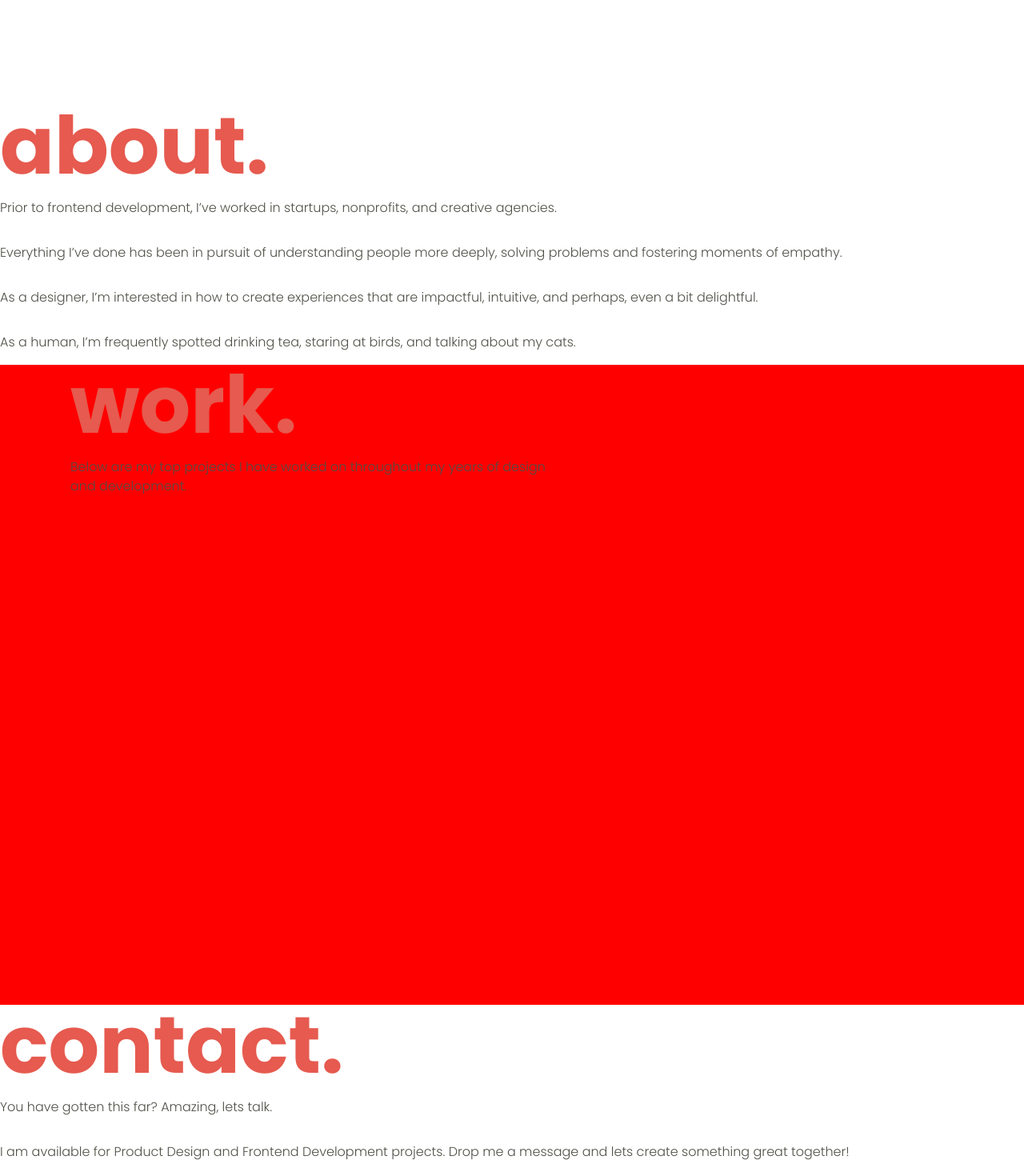
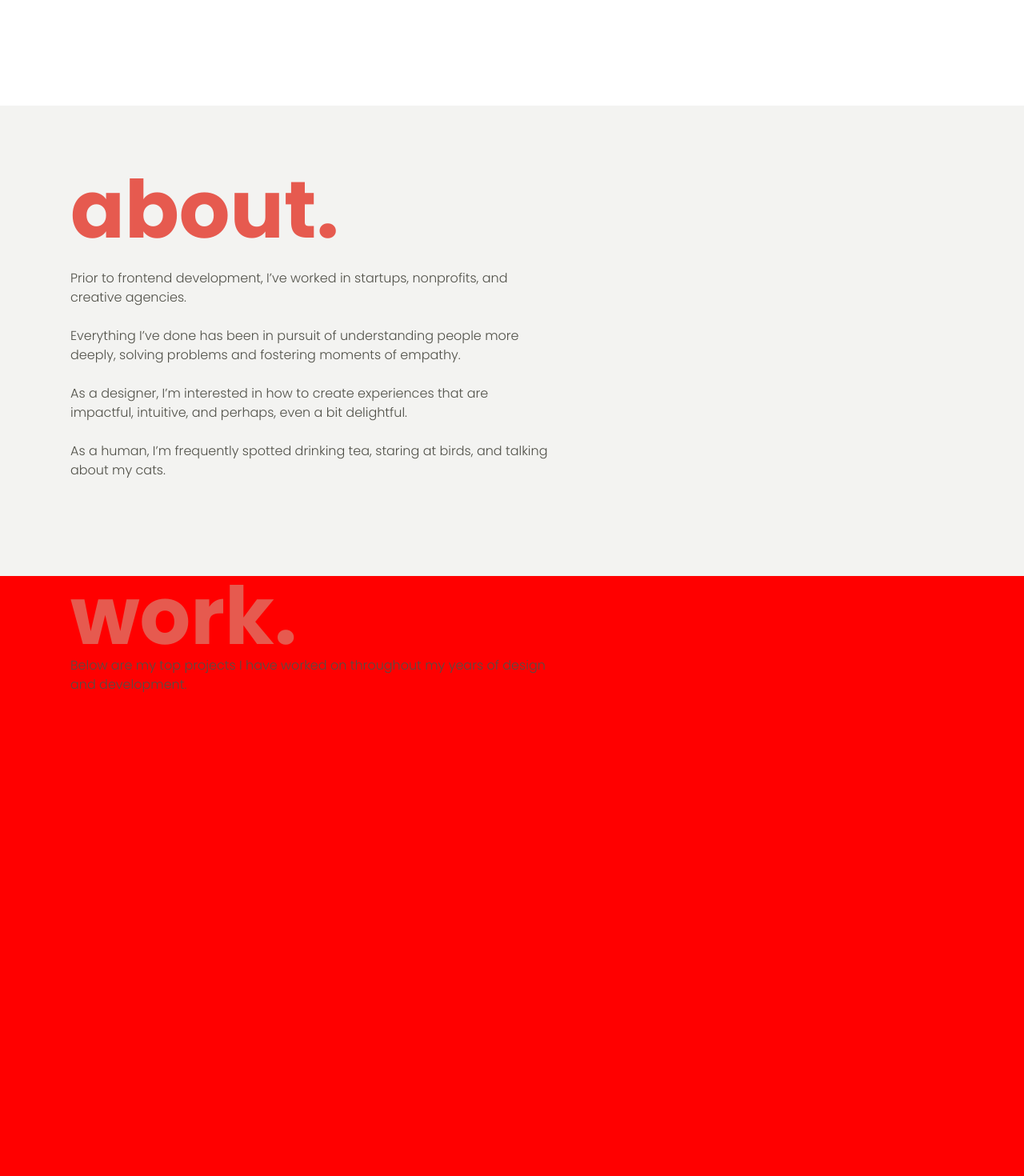
Before and after one commit to MagdK/portfolio_nextjs, a Next.js app: page / in a window 1280 px wide. Shown: the part 740-2210 px from the top of the page at 80% size. Built offline with nearby package versions, Linux system fonts and the light colour scheme.

Commit message:
Add styling to about and contact sections

```diff
--- a/components/about.module.scss
+++ b/components/about.module.scss
@@ -1,16 +1,29 @@
+@import '../styles/variables.module.scss';
+
 // ABOUT SECTION
 
-.about-container {
-	height: 100vh;
-	background-color: red/* $color-grey-3 */;
+.about_container {
+	height: 100%;
+	background-color: $color-grey-3;
+    padding: 80px 0 120px;
 
-    .about-wrapper {
+    .about_wrapper {
         max-width: 1200px;
         margin: 0 auto;
         padding: 0 48px;
 
-        p {
-            max-width: 600px;
+        :global {
+            h1 {
+                padding-bottom: 24px;
+            }
+
+            p {
+                max-width: 600px;
+                // padding-bottom: 24px;
+            }
+            p:not(:last-child) {
+                padding-bottom: 24px;
+            }
         }
     }
 }
--- a/components/contact.module.scss
+++ b/components/contact.module.scss
@@ -1,15 +1,30 @@
+@import '../styles/variables.module.scss';
+
+
 // CONTACT SECTION
-.contact-container {
-	height: 100vh;
-	background-color: red/* $color-grey-3 */;
 
-    .contact-wrapper {
+.contact_container {
+	height: 100%;
+	background-color: $color-grey-3;
+    padding: 80px 0 120px;
+
+    .contact_wrapper {
         max-width: 1200px;
         margin: 0 auto;
         padding: 0 48px;
 
-        p {
-            max-width: 400px;
+        :global {
+            h1 {
+                padding-bottom: 24px;
+            }
+
+            p {
+                max-width: 600px;
+                // padding-bottom: 24px;
+            }
+            p:not(:last-child) {
+                padding-bottom: 24px;
+            }
         }
     }
 }
--- a/styles/globals.scss
+++ b/styles/globals.scss
@@ -69,5 +69,5 @@ p {
 	font-size: 16px;
 	line-height: 24px;
 	font-weight: 300;
-	padding: 16px 0;
+	padding: 0;
 }
```
Also changed, not shown: components/assets/github.svg (added), components/assets/linkedin.svg (added).
